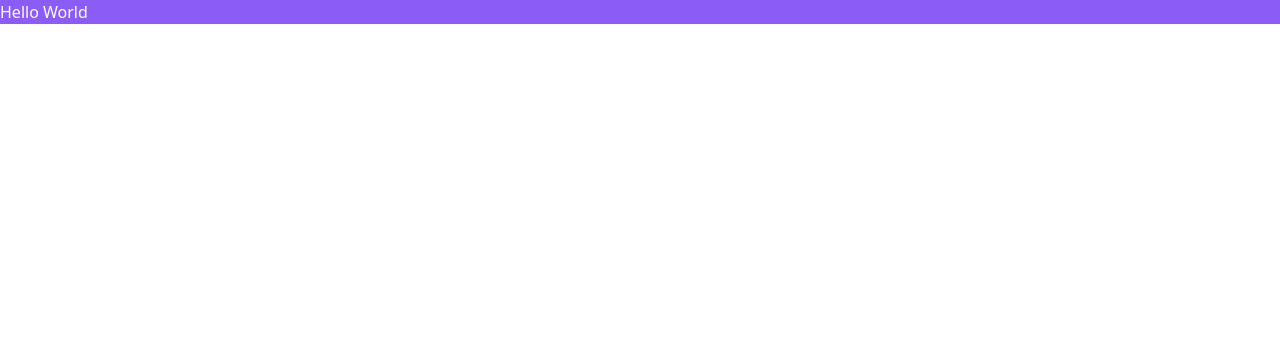
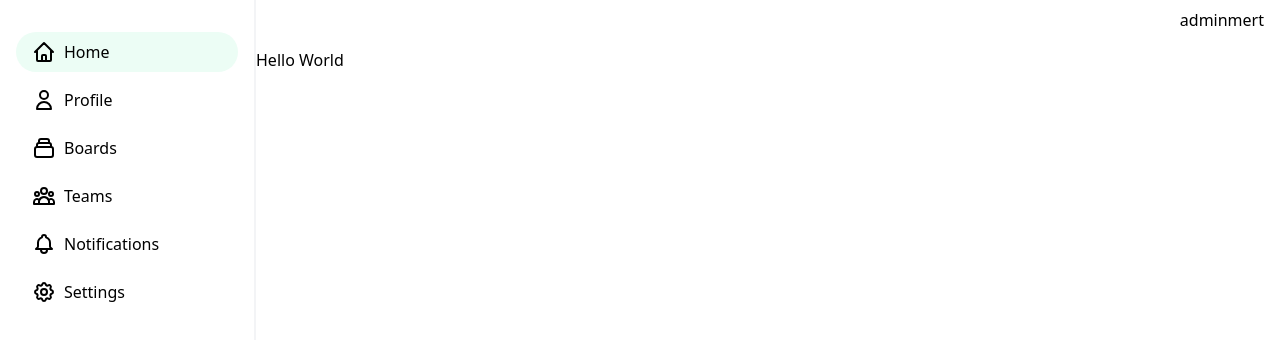
Before and after one commit to mertturkmenoglu/avalanche, a Next.js app: page / in a window 1280 px wide. Shown: the top 340 px of the page. Built offline with nearby package versions, Linux system fonts and the light colour scheme.

Commit message:
Add main layout

```diff
--- /dev/null
+++ b/components/Layout.tsx
@@ -0,0 +1,30 @@
+import React, { useContext } from 'react'
+import AppContext from '../contexes/AppContext'
+
+import Sidebar from './Sidebar'
+
+interface Props {
+  children: React.ReactNode
+}
+
+const Layout = ({ children }: Props): JSX.Element => {
+  const ctx = useContext(AppContext)
+
+  return (
+    <div className="h-screen container flex">
+      <div className="w-64 border-r-2 border-gray-100">
+        <Sidebar />
+      </div>
+      <div className="flex-1">
+        <div className="flex flex-col">
+          <div className="bg-gray-white h-12 flex flex-row py-2 px-4">
+            <div className="ml-auto">{ctx.username}</div>
+          </div>
+          {children}
+        </div>
+      </div>
+    </div>
+  )
+}
+
+export default Layout
--- /dev/null
+++ b/components/Sidebar.tsx
@@ -0,0 +1,57 @@
+import React, { useContext } from 'react'
+import Link from 'next/link'
+import { useRouter } from 'next/router'
+
+import {
+  HomeIcon,
+  UserIcon,
+  CollectionIcon,
+  UserGroupIcon,
+  BellIcon,
+  CogIcon,
+} from '@heroicons/react/outline'
+
+import AppContext, { AppContextType } from '../contexes/AppContext'
+
+const Sidebar = (): JSX.Element => {
+  const ctx = useContext<AppContextType>(AppContext)
+  const router = useRouter()
+
+  const navElementClasses =
+    'my-2 pl-4 py-2 rounded-full cursor-pointer hover:bg-green-50 flex'
+  const navElements = [
+    { link: '/', name: 'Home', icon: HomeIcon },
+    { link: `/user/${ctx.username}`, name: 'Profile', icon: UserIcon },
+    { link: '/boards', name: 'Boards', icon: CollectionIcon },
+    { link: '/teams', name: 'Teams', icon: UserGroupIcon },
+    { link: '/notifications', name: 'Notifications', icon: BellIcon },
+    { link: '/settings', name: 'Settings', icon: CogIcon },
+  ]
+
+  return (
+    <div>
+      <nav>
+        <div className="mx-4 mt-8">
+          {navElements.map((it) => {
+            const IconTag = it.icon
+            return (
+              <Link key={it.link} href={it.link}>
+                <div
+                  className={
+                    it.link !== router.pathname
+                      ? navElementClasses
+                      : `${navElementClasses} bg-green-50`
+                  }
+                >
+                  <IconTag className="h-6 w-6 mr-2" /> {it.name}
+                </div>
+              </Link>
+            )
+          })}
+        </div>
+      </nav>
+    </div>
+  )
+}
+
+export default Sidebar
--- /dev/null
+++ b/contexes/AppContext.ts
@@ -0,0 +1,11 @@
+import {createContext} from 'react'
+
+export interface AppContextType {
+  username: string
+}
+
+const AppContext = createContext<AppContextType>({
+  username: '',
+})
+
+export default AppContext;
--- a/pages/_app.tsx
+++ b/pages/_app.tsx
@@ -1,9 +1,24 @@
 import '../styles/globals.css'
-import React from 'react';
-import type { AppProps } from 'next/app';
+
+import React from 'react'
+import type { AppProps } from 'next/app'
+import Head from 'next/head'
+
+import AppContext, { AppContextType } from '../contexes/AppContext'
+
+const values: AppContextType = {
+  username: 'adminmert',
+}
 
 const MyApp = ({ Component, pageProps }: AppProps): JSX.Element => {
-  return <Component {...pageProps} />
+  return (
+    <AppContext.Provider value={values}>
+      <Head>
+        <title>Avalanche</title>
+      </Head>
+      <Component {...pageProps} />
+    </AppContext.Provider>
+  )
 }
 
-export default MyApp;
+export default MyApp
--- a/pages/index.tsx
+++ b/pages/index.tsx
@@ -1,5 +1,12 @@
-const IndexPage = (): JSX.Element => (
-  <div className="bg-purple-500 text-white">Hello World</div>
-)
+import React from 'react'
+import Layout from '../components/Layout'
+
+const IndexPage = (): JSX.Element => {
+  return (
+    <Layout>
+      <div>Hello World</div>
+    </Layout>
+  )
+}
 
 export default IndexPage
--- a/pages/login.tsx
+++ b/pages/login.tsx
@@ -1,17 +1,27 @@
 import React, { FormEvent } from 'react'
+import { useRouter } from 'next/router'
+import Head from 'next/head'
+
 import LoginInputForm from '../components/LoginInputForm'
 import LoginMotto from '../components/LoginMotto'
 
 const LoginPage = (): JSX.Element => {
+  const router = useRouter()
   const onFormSubmitHandler = (e: FormEvent<HTMLFormElement>) => {
     e.preventDefault()
+    router.push('/')
   }
 
   return (
-    <div className="h-screen bg-gradient-to-br from-pink-900 via-indigo-900 to-gray-900 flex">
-      <LoginInputForm onFormSubmit={onFormSubmitHandler} />
-      <LoginMotto />
-    </div>
+    <>
+      <Head>
+        <title>Login | Avalanche</title>
+      </Head>
+      <div className="h-screen bg-gradient-to-br from-pink-900 via-indigo-900 to-gray-900 flex">
+        <LoginInputForm onFormSubmit={onFormSubmitHandler} />
+        <LoginMotto />
+      </div>
+    </>
   )
 }
 
--- /dev/null
+++ b/pages/settings.tsx
@@ -0,0 +1,11 @@
+import Layout from '../components/Layout'
+
+const SettingsPage = (): JSX.Element => {
+  return (
+    <Layout>
+      <div>Settings</div>
+    </Layout>
+  )
+}
+
+export default SettingsPage
```
